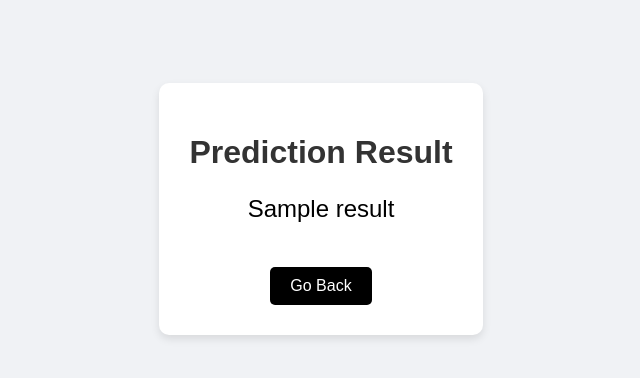
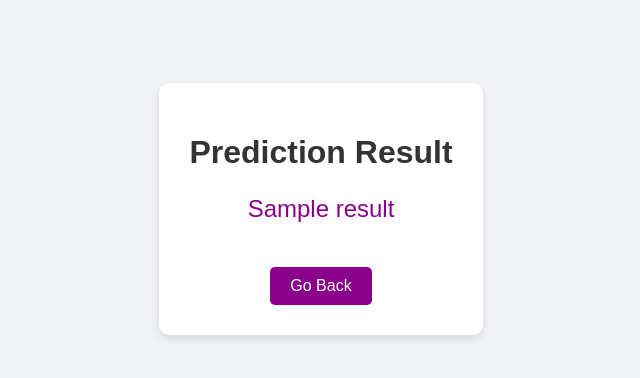
Before and after one commit to sivaji932/startup_prediction, a Flask app: template templates/result.html in a window 1280 px wide. Shown: the part 191-569 px from the top of the page, without its empty margins (319-959 px from the left). Run offline with Flask 3, Linux system fonts and the light colour scheme; the template is opened without the code that fills it: most values are stand-ins (such as "Sample title", 1, 10 or a date in 2020); parts of the project's set-up code (start-up, migrations or seed data) failed here and were passed over.

Commit message:
changed UI color black to purple

```diff
--- a/templates/index.html
+++ b/templates/index.html
@@ -38,14 +38,14 @@
             border-radius: 5px;
         }
         input[type="submit"] {
-            background-color: #000000;
+            background-color: #8B008B;
             color: white;
             border: none;
             cursor: pointer;
             font-size: 16px;
         }
         input[type="submit"]:hover {
-            background-color: #333333;
+            background-color: #A020F0;
         }
     </style>
 </head>
--- a/templates/result.html
+++ b/templates/result.html
@@ -24,19 +24,19 @@
         }
         p {
             font-size: 24px;
-            color: #000000;
+            color: #8B008B;
         }
         a {
             display: inline-block;
             margin-top: 20px;
             padding: 10px 20px;
-            background-color: #000000;
+            background-color: #8B008B;
             color: white;
             text-decoration: none;
             border-radius: 5px;
         }
         a:hover {
-            background-color: #333333;
+            background-color: #A020F0;
         }
     </style>
 </head>
```
